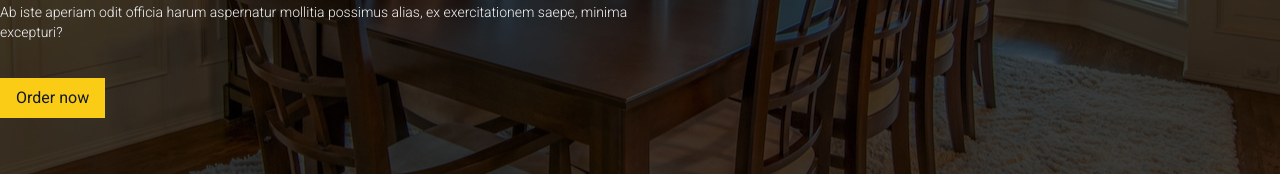
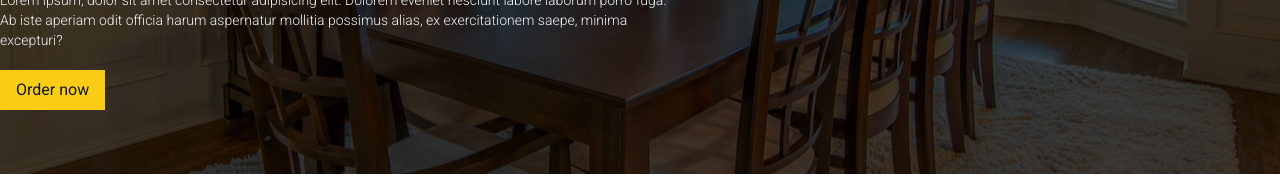
Before and after one commit to MonirSaikat/ars-furniture-frontend, a React (Create React App) app: page / in a window 1280 px wide. Shown: the part 330-506 px from the top of the page. Built offline with nearby package versions, Linux system fonts and the light colour scheme; the HTML template or start-up script is replaced by a standard one.

Commit message:
button style

```diff
--- a/src/components/Button.js
+++ b/src/components/Button.js
@@ -3,7 +3,7 @@ import classNames from 'classnames';
 
 const Button = ({ children, rounded, secondary, className, primary, ...rest}) => {
   const classes = classNames(
-    "px-4 py-2 hover:opacity-90 transition",
+    "px-4 py-2 hover:opacity-90 flex items-center justify-center transition",
     className,
     {
       "bg-yellow-400 text-gray-900": primary,
```
